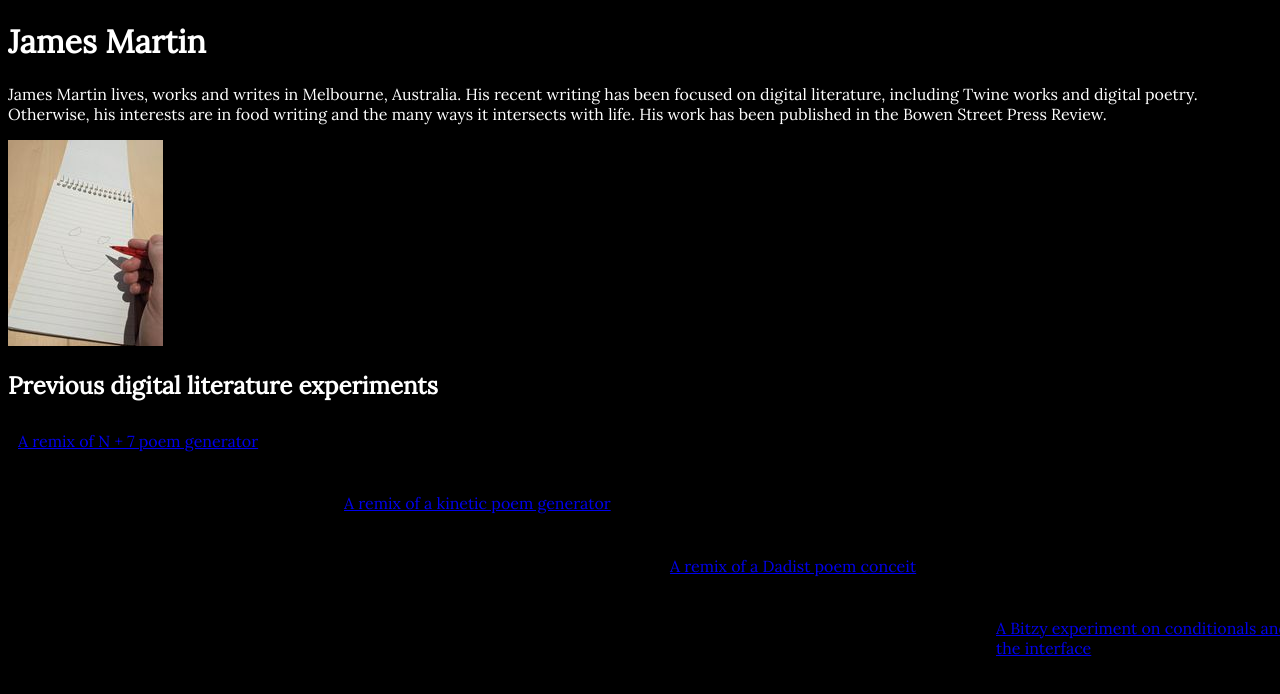
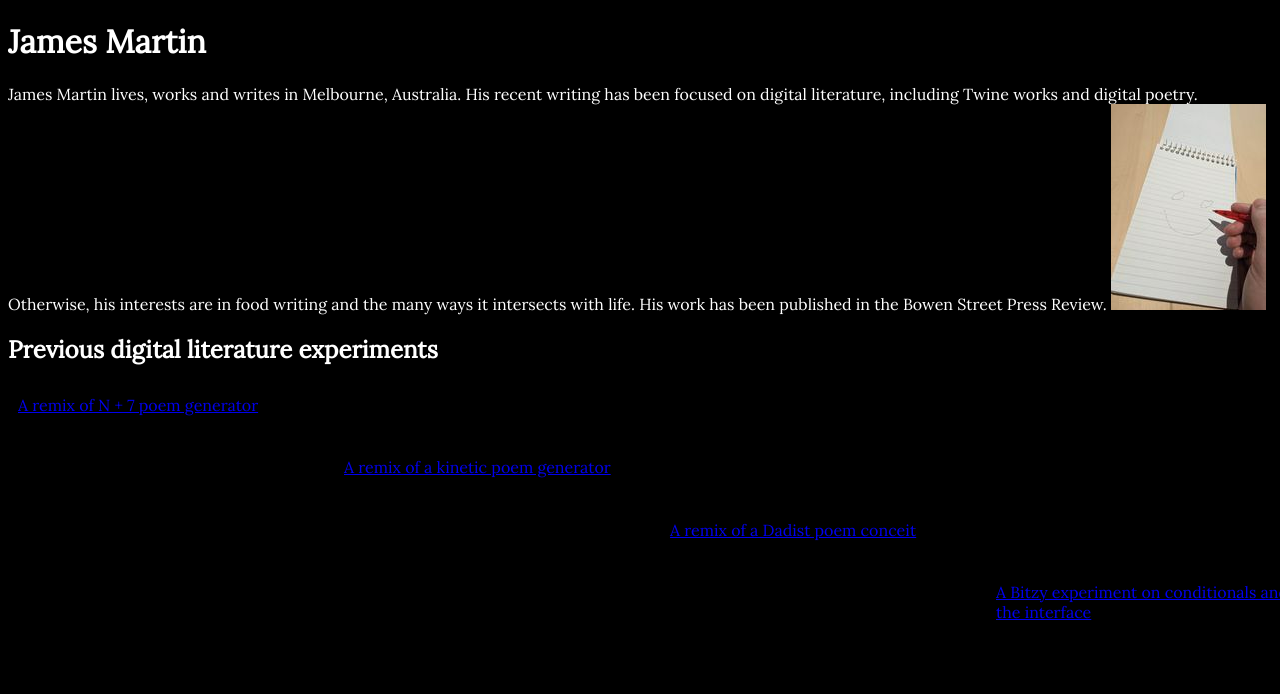
Before and after one commit to JMartinHorizons/JMartinHorizons.github.io, a plain HTML site: page index.html in a window 1280 px wide. Shown: the top 694 px of the page. Drawn offline with Linux system fonts and the light colour scheme; files that its build step writes are made by us from their sources.

Commit message:
Update index.html

```diff
--- a/index.html
+++ b/index.html
@@ -16,12 +16,8 @@
   </head>
   <body>
     <h1>James Martin</h1>
-      <p>
         James Martin lives, works and writes in Melbourne, Australia. His recent writing has been focused on digital literature, including Twine works and digital poetry. Otherwise, his interests are in food writing and the many ways it intersects with life. His work has been published in the Bowen Street Press Review.
-      </p>
-      <p>
         <img src="//JMartinHorizons.github.io/media/me.jpg">
-      </p>
     <h2>Previous digital literature experiments</h2>
       <div class="site-columns">
         <div class="first-col"><a href="https://transparent-fuzzy-sprout.glitch.me/">A remix of N + 7 poem generator</a></div><div class="second-col"><a href="https://marvelous-amused-marsupial.glitch.me/">A remix of a kinetic poem generator</a></div><div class="third-col"><a href="https://oval-deluxe-garnet.glitch.me/">A remix of a Dadist poem conceit</a></div><div class="fourth-col"><a href="https://glistening-salamander-3d2877.netlify.app/">A Bitzy experiment on conditionals and the interface</a></div>
```
